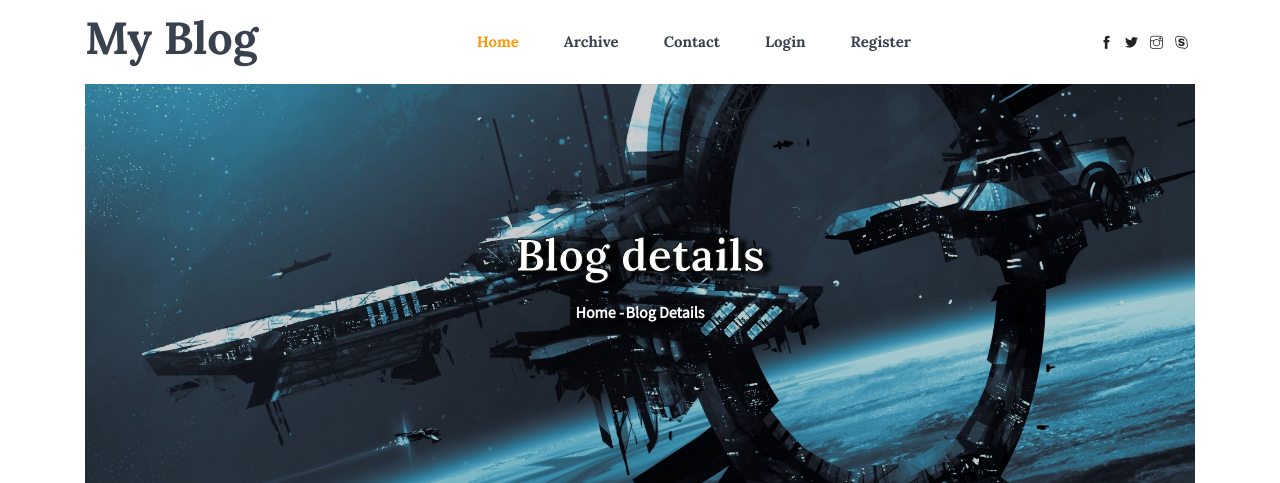
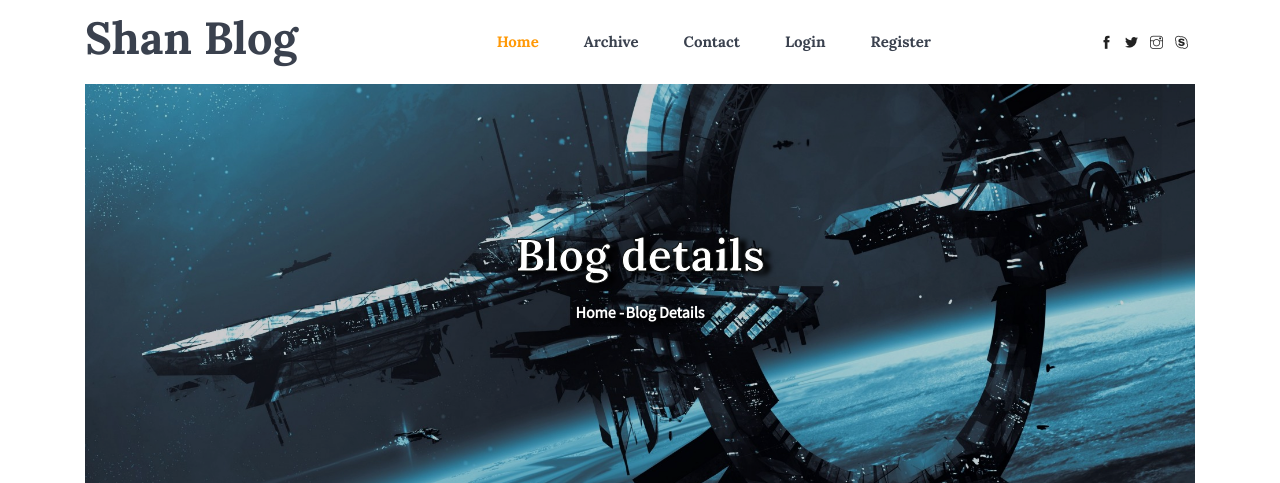
Before and after one commit to shantanuray86/Laravel-Blog, a Laravel app: template resources/views/pages/single.blade.php in a window 1280 px wide. Shown: the top 483 px of the page. Run offline with Laravel 8, Linux system fonts and the light colour scheme; the template is opened without the code that fills it: most values are stand-ins (such as "Sample title", 1, 10 or a date in 2020); grey boxes marked "Sample" are stand-in pictures.

Commit message:
fourth commit

```diff
--- a/resources/views/pages/single.blade.php
+++ b/resources/views/pages/single.blade.php
@@ -4,7 +4,7 @@
   <meta charset="UTF-8">
   <meta name="viewport" content="width=device-width, initial-scale=1.0">
   <meta http-equiv="X-UA-Compatible" content="ie=edge">
-  <title>My Blog</title>
+  <title>Shan Blog</title>
 	<link rel="icon" href="img/Fevicon.png" type="image/png">
 
   <link rel="stylesheet" href="{{asset('vendors/bootstrap/bootstrap.min.css')}}">
@@ -23,7 +23,7 @@
       <nav class="navbar navbar-expand-lg navbar-light">
         <div class="container box_1620">
           <!-- Brand and toggle get grouped for better mobile display -->
-          <a class="navbar-brand logo_h" href="{{route('primary')}}"> <h1>My Blog</h1> </a>
+          <a class="navbar-brand logo_h" href="{{route('primary')}}"> <h1>Shan Blog</h1> </a>
           <button class="navbar-toggler" type="button" data-toggle="collapse" data-target="#navbarSupportedContent" aria-controls="navbarSupportedContent" aria-expanded="false" aria-label="Toggle navigation">
             <span class="icon-bar"></span>
             <span class="icon-bar"></span>
@@ -94,7 +94,7 @@
       <div class="row">
         <div class="col-lg-8">
             <div class="main_blog_details">
-                <img class="img-fluid" src="{{asset('storage/'.$post->image)}}" alt="img">
+                <img class="img-fluid" src="{{asset($post->image)}}" alt="img">
                 <a href="#"><h4>{{$post->title}}</h4></a>
                 <div class="user_details">
                   <div class="float-left">
@@ -113,7 +113,7 @@
                         <p>{{$post->created_at}}</p>
                       </div>
                       <div class="d-flex">
-                        <img width="42" height="42" src="{{$user->profile->picture !=null ? asset('storage/'.$user->getPicture()):$user->getGravatar()}}" alt="">
+                        <img width="42" height="42" src="{{$user->profile->picture !=null ? asset($user->getPicture()):$user->getGravatar()}}" alt="">
                       </div>
                     </div>
                   </div>
```
